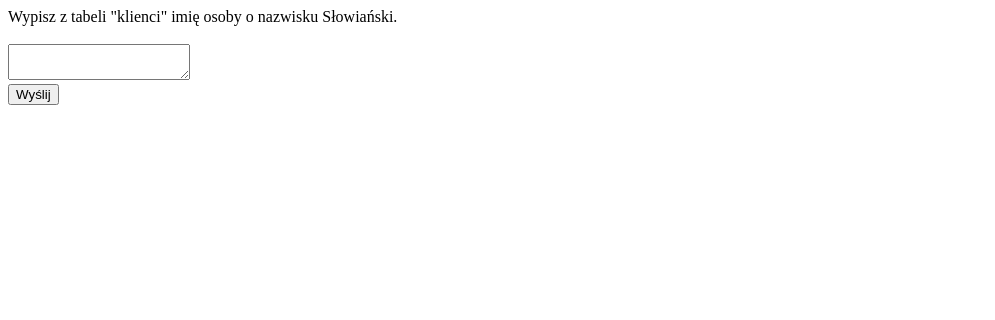
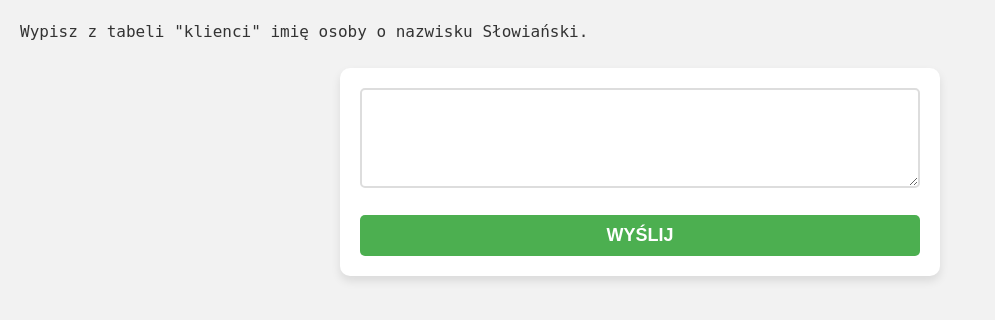
Before and after one commit to ZSET-Leszno/cukiernia, a PHP site: page /misja1.php in a window 1280 px wide. Shown: the top 320 px of the page, without its empty margins (0-995 px from the left). Run offline with PHP 8.4, Linux system fonts and the light colour scheme.

Commit message:
cóż za update! wielkie zmiany!

```diff
--- a/misja1.php
+++ b/misja1.php
@@ -9,7 +9,8 @@
     <meta charset="UTF-8">
     <meta http-equiv="X-UA-Compatible" content="IE=edge">
     <meta name="viewport" content="width=device-width, initial-scale=1.0">
-    <title>Document</title>
+    <title>Misja pierwsza</title>
+    <link rel="stylesheet" href="misje.css">
 </head>
 <body>
     Wypisz z tabeli "klienci" imię osoby o nazwisku Słowiański.<br><br>
--- a/misja2.php
+++ b/misja2.php
@@ -10,7 +10,8 @@ echo '<!DOCTYPE html>
     <meta charset="UTF-8">
     <meta http-equiv="X-UA-Compatible" content="IE=edge">
     <meta name="viewport" content="width=device-width, initial-scale=1.0">
-    <title>Document</title>
+    <title>Misja druga</title>
+    <link rel="stylesheet" href="misje.css">
 </head>
 <body>
 Policz średnią wypłaty pracowników z tabeli "pracownicy" o nazwisku zaczynającym się na "K" lub "P". Wynik zaokrąglij do liczby całkowitej.<br><br>
--- a/misja3.php
+++ b/misja3.php
@@ -10,7 +10,8 @@ echo '<!DOCTYPE html>
     <meta charset="UTF-8">
     <meta http-equiv="X-UA-Compatible" content="IE=edge">
     <meta name="viewport" content="width=device-width, initial-scale=1.0">
-    <title>Document</title>
+    <title>Misja trzecia</title>
+    <link rel="stylesheet" href="misje.css">
 </head>
 <body>
     Sprawdź ile osób jest fanem Shreka. Policz rekordy z tabeli "szczegóły" w których zawartość posiada "Tort Shrek". Użyj połączeń tabel.<br><br>
--- a/misja4.php
+++ b/misja4.php
@@ -10,7 +10,8 @@ echo '<!DOCTYPE html>
     <meta charset="UTF-8">
     <meta http-equiv="X-UA-Compatible" content="IE=edge">
     <meta name="viewport" content="width=device-width, initial-scale=1.0">
-    <title>Document</title>
+    <title>Misja czwarta</title>
+    <link rel="stylesheet" href="misje.css">
 </head>
 <body>
     Potrzebujesz skontaktować się z jednym z klientów. Znajdź jego numer telefonu w tabeli "klienci". Osoba której szukasz miała wykonane zamówienie 20 lutego. Użyj połączeń tabeli.<br><br>
--- a/misja5.php
+++ b/misja5.php
@@ -10,7 +10,8 @@ echo '<!DOCTYPE html>
     <meta charset="UTF-8">
     <meta http-equiv="X-UA-Compatible" content="IE=edge">
     <meta name="viewport" content="width=device-width, initial-scale=1.0">
-    <title>Document</title>
+    <title>Misja piąta</title>
+    <link rel="stylesheet" href="misje.css">
 </head>
 <body>
     Zostałeś wyznaczony do rozliczenia się z klientem. Masz za zadanie sprawdzić z tabeli "zamówienia" ile wynosi cena dostawy. Niestety zapomniałeś gdzie mieszkał klient a twoją jedyną wskazówką jest kartka z wypisanymi nazwami ulicy "Jana Sobieskiego" i "3 Maja" oraz numerami domów "33", "28", "10". Do sprawdzenia bazy danych użyj połączeń tabeli.<br><br>
--- a/misja6.php
+++ b/misja6.php
@@ -9,7 +9,8 @@ echo '<!DOCTYPE html>
     <meta charset="UTF-8">
     <meta http-equiv="X-UA-Compatible" content="IE=edge">
     <meta name="viewport" content="width=device-width, initial-scale=1.0">
-    <title>Document</title>
+    <title>Misja szósta</title>
+    <link rel="stylesheet" href="misje.css">
 </head>
 <body>
 Znajdź miasto klienta mieszkającego na ul. 3 maja, który nigdy nie złozył zamówienia online.<br><br>
--- /dev/null
+++ b/misje.css
@@ -0,0 +1,76 @@
+/* Reset styles */
+* {
+    box-sizing: border-box;
+    margin: 0;
+    padding: 0;
+  }
+
+  body {
+    font-family: 'Anonymous Pro', monospace;
+    font-size: 16px;
+    line-height: 1.5;
+    background-color: #f2f2f2;
+    color: #333;
+    padding: 20px;
+  }
+
+  h1 {
+    font-size: 32px;
+    margin-bottom: 20px;
+    text-align: center;
+    text-transform: uppercase;
+  }
+
+  form {
+    max-width: 600px;
+    margin: 0 auto;
+    background-color: #fff;
+    padding: 20px;
+    border-radius: 10px;
+    box-shadow: 0 5px 10px rgba(0, 0, 0, 0.1);
+  }
+
+  textarea {
+    width: 100%;
+    height: 100px;
+    padding: 10px;
+    font-size: 18px;
+    border: 2px solid #ddd;
+    border-radius: 5px;
+    margin-bottom: 20px;
+  }
+
+  input[type="submit"] {
+    display: block;
+    width: 100%;
+    padding: 10px;
+    font-size: 18px;
+    font-weight: bold;
+    text-transform: uppercase;
+    background-color: #4CAF50;
+    color: #fff;
+    border: none;
+    border-radius: 5px;
+    cursor: pointer;
+    transition: background-color 0.2s ease;
+  }
+
+  input[type="submit"]:hover {
+    background-color: #3e8e41;
+  }
+
+  a {
+    display: block;
+    margin-top: 20px;
+    text-align: center;
+    font-size: 18px;
+    font-weight: bold;
+    text-transform: uppercase;
+    color: #4CAF50;
+    text-decoration: none;
+    transition: color 0.2s ease;
+  }
+
+  a:hover {
+    color: #3e8e41;
+  }
```
